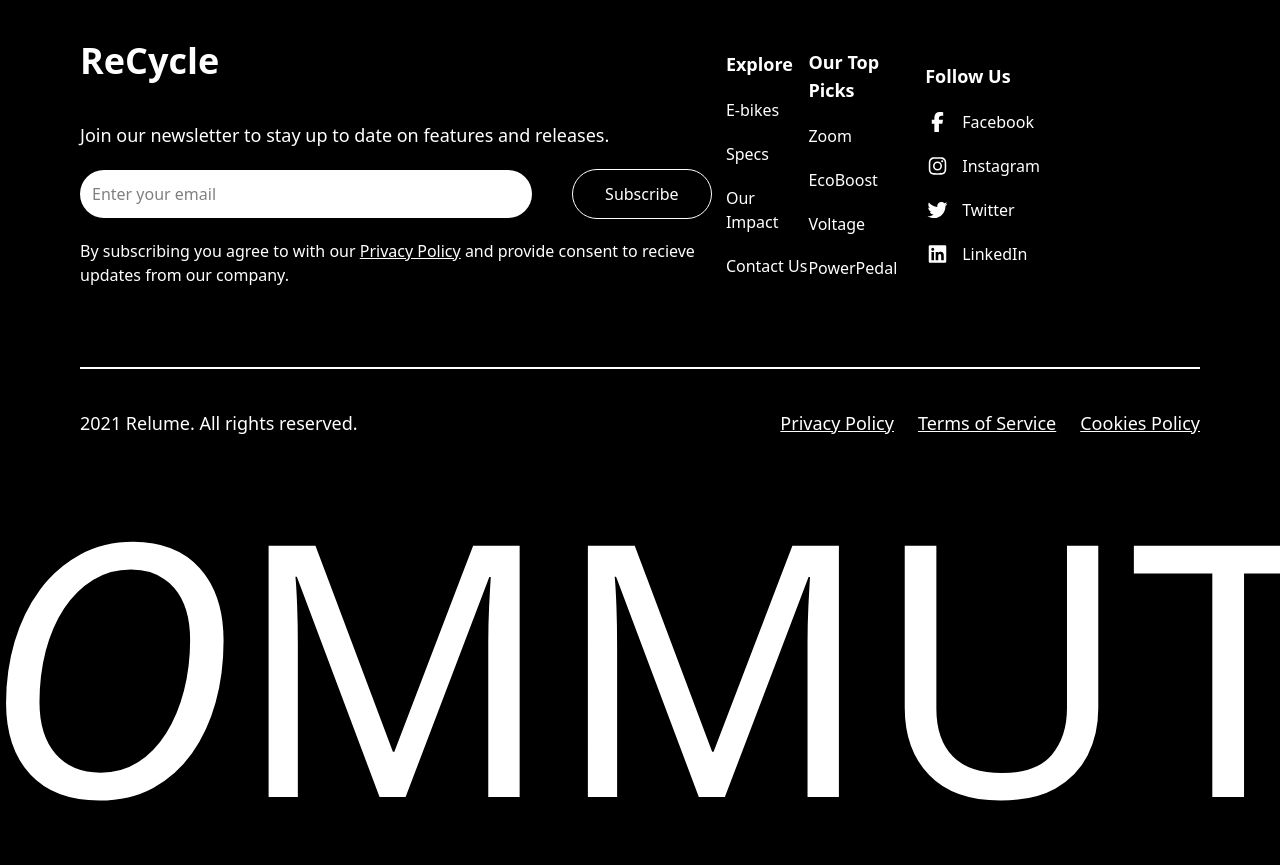
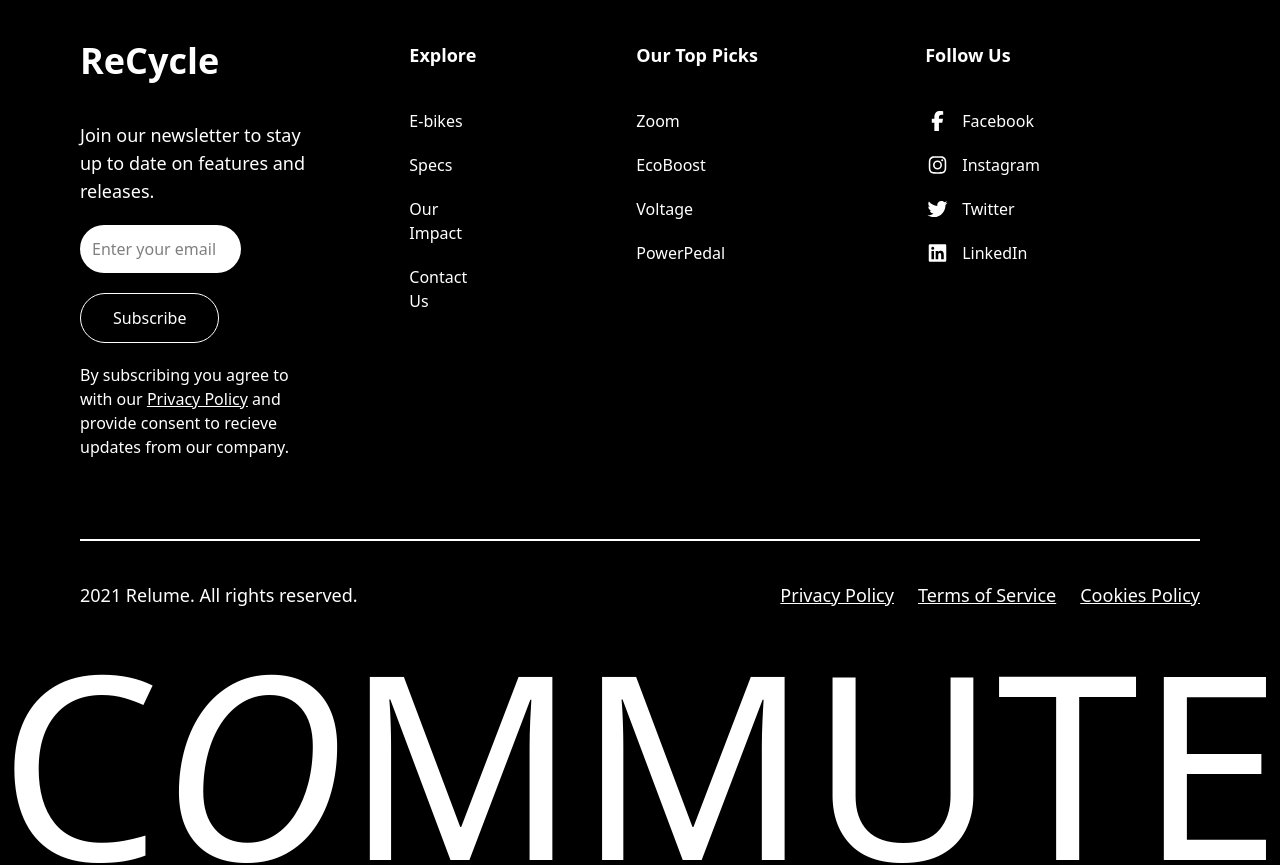
Before and after one commit to TristarMMII/DesignLeagueBikeCompanyPractice, a Next.js app: page / in a window 1280 px wide. Shown: the part 8820-9685 px from the top of the page. Built offline with nearby package versions, Linux system fonts and the light colour scheme.

Commit message:
made mobile friendly

```diff
--- a/src/app/components/footer.tsx
+++ b/src/app/components/footer.tsx
@@ -5,58 +5,70 @@ export default function Footer() {
     return (
         <footer className="bg-black text-white py-5 flex flex-col items-center">
             {/* top section */}
-            <div className="pt-10 flex w-full justify-between items-center pl-20 pr-60">
-                {/* left */}
+            <div className="pt-10 flex w-full justify-between items-start pl-20 pr-60 flex-col xl:flex-row">
+                {/* left email section */}
                 <div className="flex-col">
                     <p className="font-bold text-4xl">ReCycle</p>
-                    <p className="pt-10 pb-5 text-lg">Join our newsletter to stay up to date on features and releases.</p>
+                    <p className="pt-10 pb-5 text-lg">
+                        Join our newsletter to stay up to date on features and releases.
+                    </p>
                     <div>
-                        <input className="bg-white text-black p-3 w-[70%] rounded-full" placeholder="Enter your email" type="text" />
-                        <button className="ml-10 px-8 py-3 rounded-full border border-white">Subscribe</button>
+                        <input
+                            className="bg-white text-black p-3 sm:w-[70%] rounded-full"
+                            placeholder="Enter your email"
+                            type="text"
+                        />
+                        <button className=" mt-5 px-8 py-3 rounded-full border border-white md:mt-5 md:ml-0 lg:ml-10 lg:mt-0 xl:mt-5 xl:ml-0 2xl:mt-0  2xl:ml-10">Subscribe</button>
                     </div>
-                    <p className="pt-5 max-w-2xl text-md">By subscribing you agree to with our <span className="underline">Privacy Policy</span> and provide consent to recieve updates from our company.</p>
+                    <p className="pt-5 max-w-2xl text-md">
+                        By subscribing you agree to with our <span className="underline">Privacy Policy</span> and provide consent to recieve updates from our company.
+                    </p>
                 </div>
-                {/* links */}
+
+                {/* links wrapper — below on lg and smaller, right side on xl+ */}
+                <div className="w-full mt-10 xl:mt-0 xl:w-auto flex flex-col gap-10 xl:flex-row xl:flex-1 xl:gap-40 xl:justify-between xl:pl-25 xl:pr-0 2xl:pl-50">
+
+                    {/* Explore */}
                     <div className="flex-col">
-                    <p className="font-bold text-lg">Explore</p>
-                    <div className="flex flex-col">
-                        <a href="#" className="pt-5">E-bikes</a>
-                        <a href="#" className="pt-5">Specs</a>
-                        <a href="#" className="pt-5">Our Impact</a>
-                        <a href="#" className="pt-5">Contact Us</a>
+                        <p className="font-bold text-lg pb-10">Explore</p>
+                        <div className="flex flex-row flex-wrap gap-x-8 gap-y-3 xl:flex-col xl:gap-0 xl:space-y-5">
+                            <a href="#">E-bikes</a>
+                            <a href="#">Specs</a>
+                            <a href="#">Our Impact</a>
+                            <a href="#">Contact Us</a>
                         </div>
                     </div>
 
+                    {/* Our Top Picks */}
                     <div className="flex-col">
-                    <p className="font-bold text-lg">Our Top Picks</p>
-                    <div className="flex flex-col">
-                        <a href="#" className="pt-5">Zoom</a>
-                        <a href="#" className="pt-5">EcoBoost</a>
-                        <a href="#" className="pt-5">Voltage</a>
-                        <a href="#" className="pt-5">PowerPedal</a>
+                        <p className="font-bold text-lg pb-10">Our Top Picks</p>
+                        <div className="flex flex-row flex-wrap gap-x-8 gap-y-3 xl:mr-10 2xl:mr-0 xl:flex-col xl:gap-0 xl:space-y-5">
+                            <a href="#">Zoom</a>
+                            <a href="#">EcoBoost</a>
+                            <a href="#">Voltage</a>
+                            <a href="#">PowerPedal</a>
                         </div>
                     </div>
 
+                    {/* Follow Us */}
                     <div className="flex-col">
-                    <p className="font-bold text-lg">Follow Us</p>
-                    <div className="flex flex-col">
-                        <a href="#" className="pt-5 flex items-center gap-3">
+                        <p className="font-bold text-lg pb-10">Follow Us</p>
+                        <div className="flex flex-row flex-wrap items-center gap-x-8 gap-y-3 xl:flex-col xl:items-start xl:gap-0 xl:space-y-5">
+                            <a href="#" className="flex items-center gap-3">
                                 <FontAwesomeIcon className="text-xl" icon={faFacebookF} /> Facebook
                             </a>
-                        <a href="#" className="pt-5 flex items-center gap-3">
+                            <a href="#" className="flex items-center gap-3">
                                 <FontAwesomeIcon className="text-xl" icon={faInstagram} /> Instagram
                             </a>
-                        <a href="#" className="pt-5 flex items-center gap-3">
+                            <a href="#" className="flex items-center gap-3">
                                 <FontAwesomeIcon className="text-xl" icon={faTwitter} /> Twitter
                             </a>
-                        <a href="#" className="pt-5 flex items-center gap-3">
+                            <a href="#" className="flex items-center gap-3">
                                 <FontAwesomeIcon className="text-xl" icon={faLinkedin} /> LinkedIn
                             </a>
                         </div>
                     </div>
-
-
-
+                </div>
             </div>
 
             {/* Horizontal line (matches content width) */}
@@ -65,11 +77,8 @@ export default function Footer() {
             </div>
 
             {/* Privacy + Links row */}
-            <div className="pt-10 text-lg flex w-full justify-between items-center px-20">
-                {/* Left text */}
+            <div className="pt-5 sm:pt-10 pb-10 sm:pb-0 sm:text-lg flex flex-col sm:flex-row w-full justify-between items-center sm:px-20">
                 <p>2021 Relume. All rights reserved.</p>
-
-                {/* Right links */}
                 <div className="flex gap-6">
                     <a href="#" className="underline">Privacy Policy</a>
                     <a href="#" className="underline">Terms of Service</a>
@@ -78,7 +87,7 @@ export default function Footer() {
             </div>
 
             {/* Big text */}
-            <h1 className="text-[22rem] text-white -mt-10">
+            <h1 className="text-[4rem] sm:text-[6.5rem] md:text-[9rem] lg:text-[12rem] xl:text-[16rem] 2xl:text-[22rem] text-white -mt-10">
                 C<span className="italic">O</span>MMUTE
             </h1>
         </footer>
```
Lines whose indentation alone changed are shown as unchanged.
